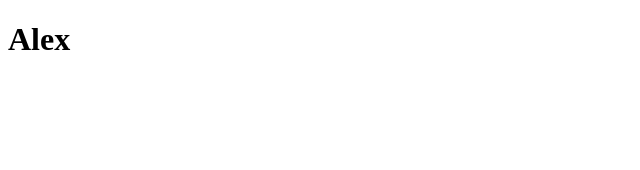
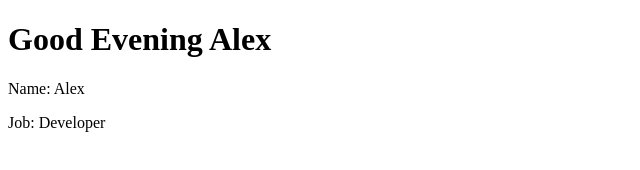
Before and after one commit to Alexsth/vue, a plain HTML site: page index.html in a window 1280 px wide. Shown: the whole page, without its empty margins (0-640 px from the left). Drawn offline with nearby package versions, Linux system fonts and the light colour scheme.

Commit message:
Methods and data created

```diff
--- a/app.js
+++ b/app.js
@@ -1,6 +1,13 @@
 new Vue({
     el: '#vue-app',
     data: {
-        name: 'Alex'
+        name: 'Alex',
+        job: 'Developer'
+
+    },
+    methods: {
+        greet: function(time){
+            return 'Good ' + time + this.name;
+        }
     }
 })
--- a/index.html
+++ b/index.html
@@ -9,7 +9,9 @@
   </head>
   <body>
       <div id="vue-app">
-          <h1>{{ name }}</h1>
+          <h1>{{greet('Evening ')}}</h1>
+          <p>Name: {{ name }}</p>
+          <p>Job: {{job}}</p>
       </div>
   <script src="app.js"></script>
   </body>
```
